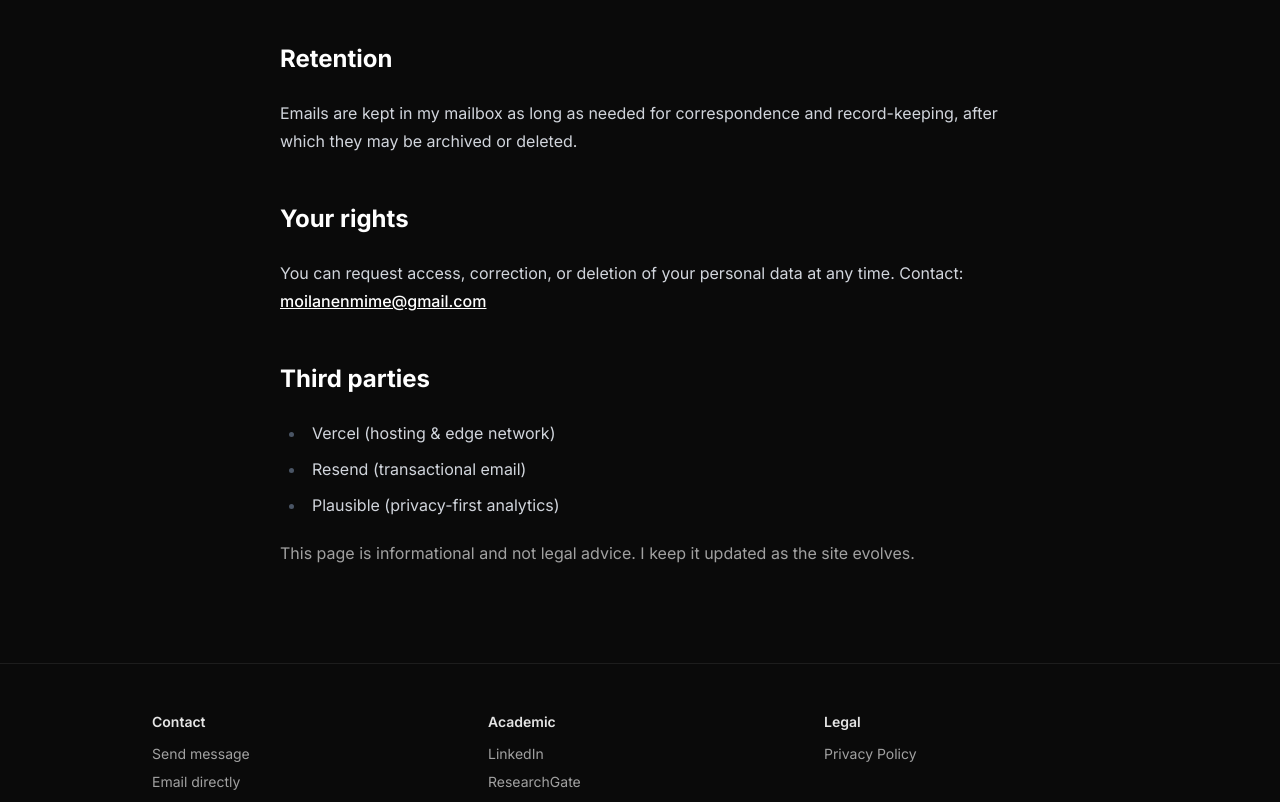
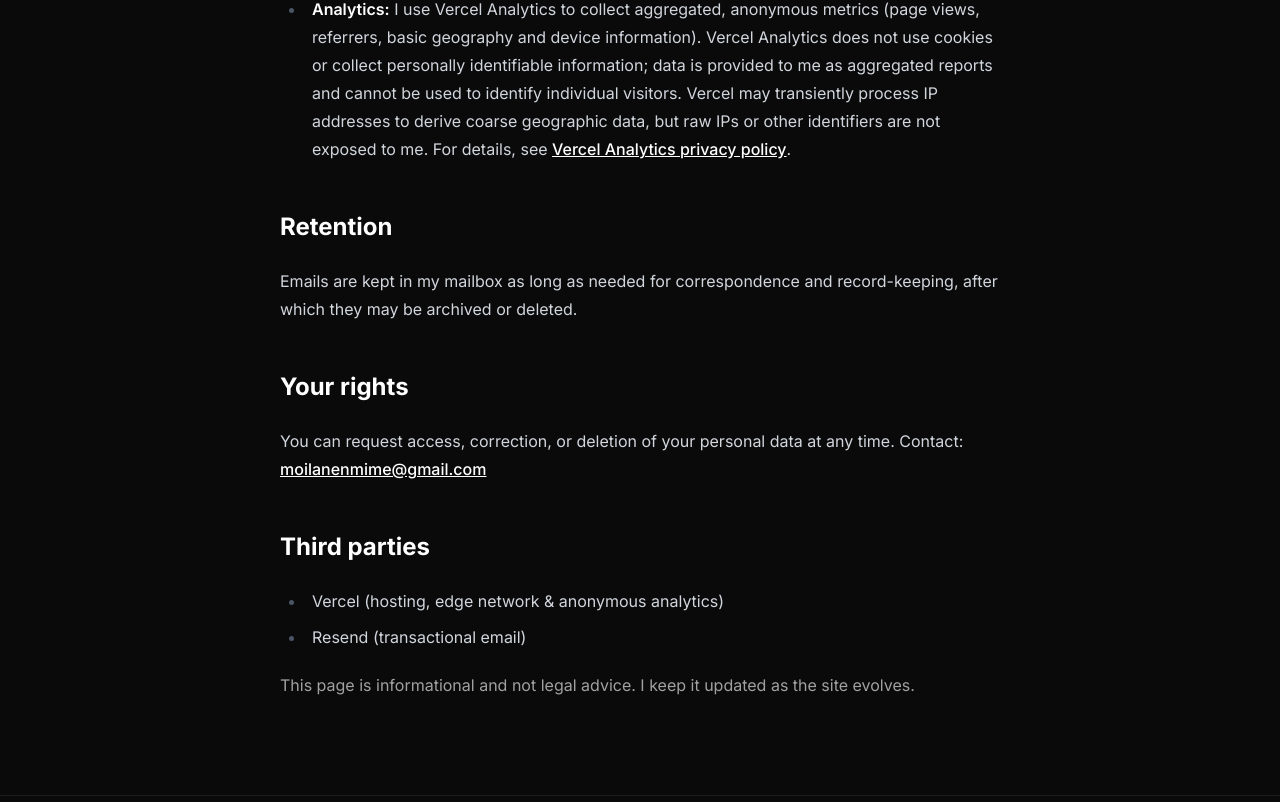
Before and after one commit to moilanenmime/xcentered, a Next.js app: page /privacy in a window 1280 px wide. Shown: the part 874-1676 px from the top of the page. Built offline with nearby package versions, Linux system fonts and the light colour scheme.

Commit message:
feat: update privacy policy to include details on Vercel Analytics usage

```diff
--- a/app/privacy/page.tsx
+++ b/app/privacy/page.tsx
@@ -22,7 +22,7 @@ export default function PrivacyPage() {
           </li>
           <li>
             <strong>Basic analytics:</strong> anonymous page views and referrers
-            (no cookies).
+            collected via Vercel Analytics (no cookies).
           </li>
         </ul>
 
@@ -46,8 +46,22 @@ export default function PrivacyPage() {
             server logs may be retained briefly for security and operations.
           </li>
           <li>
-            <strong>Analytics:</strong> if enabled later, Plausible is
-            cookie-free and stores only anonymous statistics.
+            <strong>Analytics:</strong> I use Vercel Analytics to collect
+            aggregated, anonymous metrics (page views, referrers, basic
+            geography and device information). Vercel Analytics does not use
+            cookies or collect personally identifiable information; data is
+            provided to me as aggregated reports and cannot be used to identify
+            individual visitors. Vercel may transiently process IP addresses to
+            derive coarse geographic data, but raw IPs or other identifiers are
+            not exposed to me. For details, see{" "}
+            <a
+              href="https://vercel.com/docs/analytics/privacy-policy"
+              target="_blank"
+              rel="noopener noreferrer"
+            >
+              Vercel Analytics privacy policy
+            </a>
+            .
           </li>
         </ul>
 
@@ -66,9 +80,8 @@ export default function PrivacyPage() {
 
         <h2>Third parties</h2>
         <ul>
-          <li>Vercel (hosting & edge network)</li>
+          <li>Vercel (hosting, edge network & anonymous analytics)</li>
           <li>Resend (transactional email)</li>
-          <li>Plausible (privacy-first analytics)</li>
         </ul>
 
         <p className="text-neutral-400">
--- a/components/Footer.tsx
+++ b/components/Footer.tsx
@@ -3,32 +3,11 @@ export default function Footer() {
     <footer className="border-t border-neutral-800/70">
       <div className="mx-auto max-w-5xl px-6 py-12">
         {/* Main Footer Content */}
-        <div className="grid gap-8 sm:grid-cols-2 lg:grid-cols-3">
-          {/* Contact Section */}
+        <div className="grid gap-8 sm:grid-cols-1 md:grid-cols-2">
+          {/* Contact Links */}
           <div>
             <h3 className="text-sm font-semibold text-neutral-200 mb-3">
-              Contact
-            </h3>
-            <div className="space-y-2 text-sm text-neutral-400">
-              <a
-                href="#contact"
-                className="block hover:text-neutral-200 transition-colors"
-              >
-                Send message
-              </a>
-              <a
-                href="mailto:moilanenmime@gmail.com"
-                className="block hover:text-neutral-200 transition-colors"
-              >
-                Email directly
-              </a>
-            </div>
-          </div>
-
-          {/* Academic Links */}
-          <div>
-            <h3 className="text-sm font-semibold text-neutral-200 mb-3">
-              Academic
+              Let's Contact
             </h3>
             <div className="space-y-2 text-sm text-neutral-400">
               <a
```
